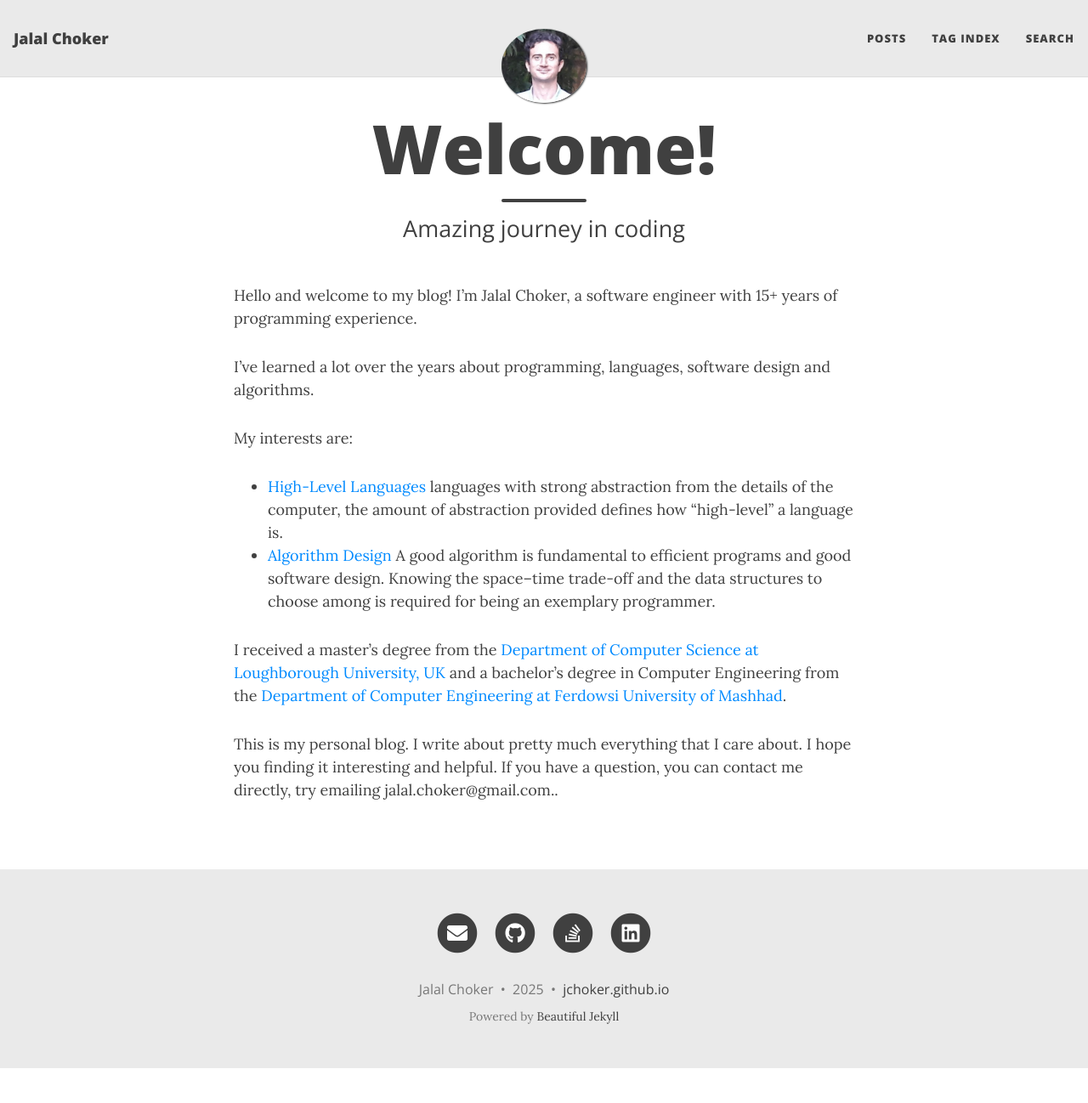
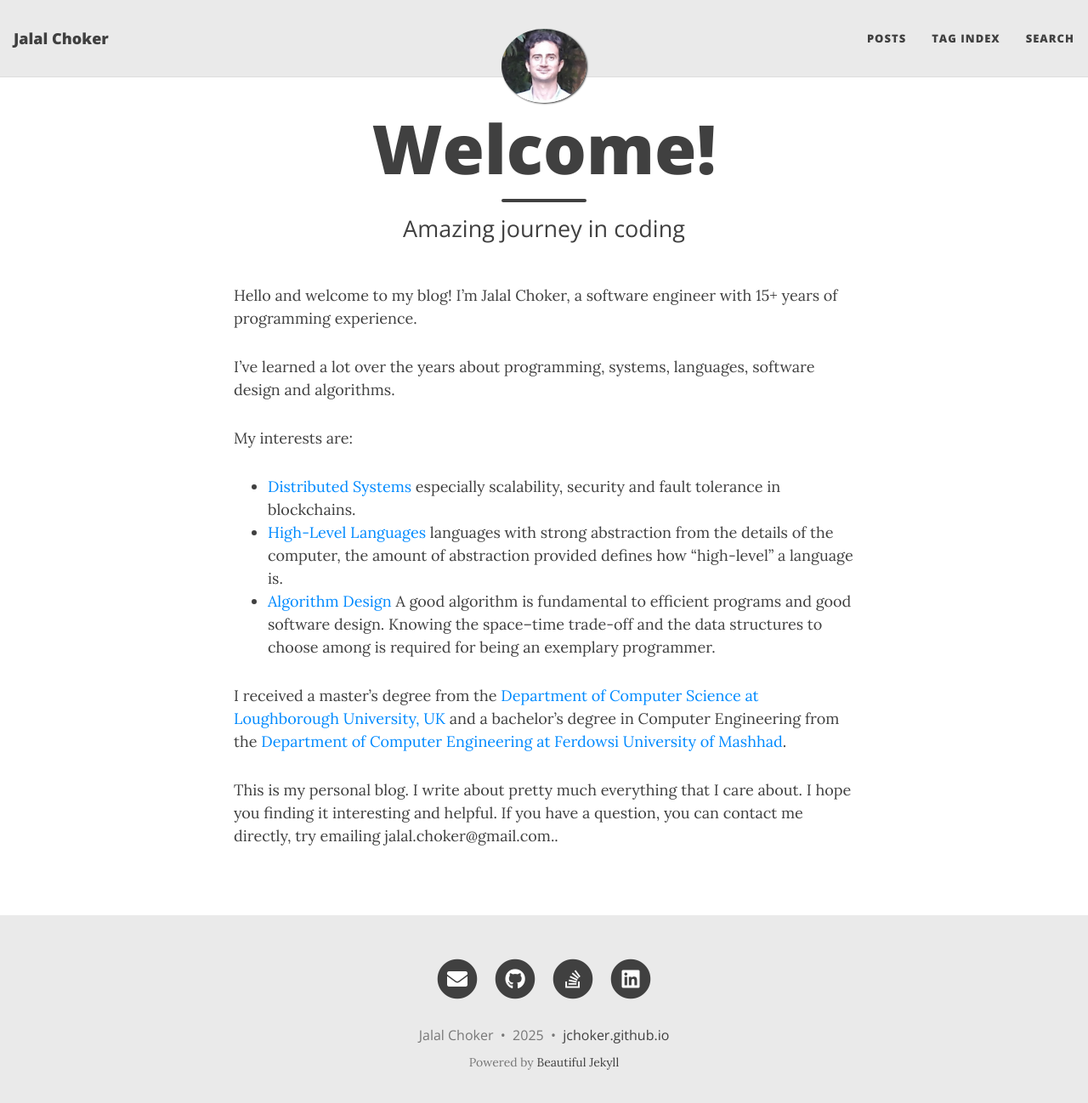
Before and after one commit to jchoker/jchoker.github.io, a Jekyll site: the page built from index.md, in a window 1280 px wide and 1311 px high. Shown: the top 1298 px of the window at 85% size. Built offline with Jekyll 4.4.1, drawn with Linux system fonts in a browser that asks for light colours; nearby versions of some CDN libraries.

Commit message:
Update index.md

```diff
--- a/index.md
+++ b/index.md
@@ -7,9 +7,10 @@ use-site-title: false
 
 Hello and welcome to my blog! I’m Jalal Choker, a software engineer with 15+ years of programming experience.
 
-I’ve learned a lot over the years about programming, languages, software design and algorithms.
+I’ve learned a lot over the years about programming, systems, languages, software design and algorithms.
 
 My interests are:
+* [Distributed Systems](https://www.splunk.com/en_us/blog/learn/distributed-systems.html) especially scalability, security and fault tolerance in blockchains.
 * [High-Level Languages](https://isaaccomputerscience.org/topics/programming_languages) languages with strong abstraction from the details of the computer, the amount of abstraction provided defines how "high-level" a language is.
 * [Algorithm Design](https://mitpress.mit.edu/books/introduction-algorithms-third-edition/) A good algorithm is fundamental to efficient programs and good software design. Knowing the space–time trade-off and the data structures to choose among is required for being an exemplary programmer.
 
```
